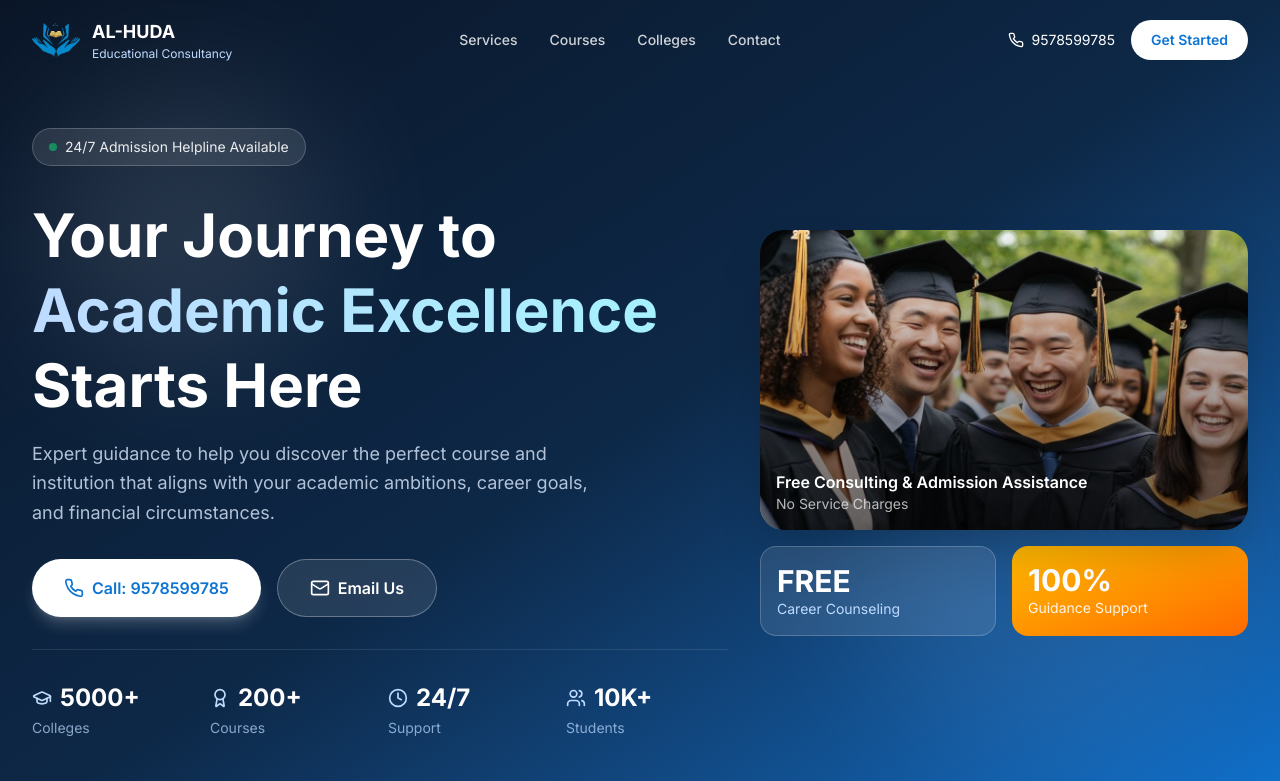
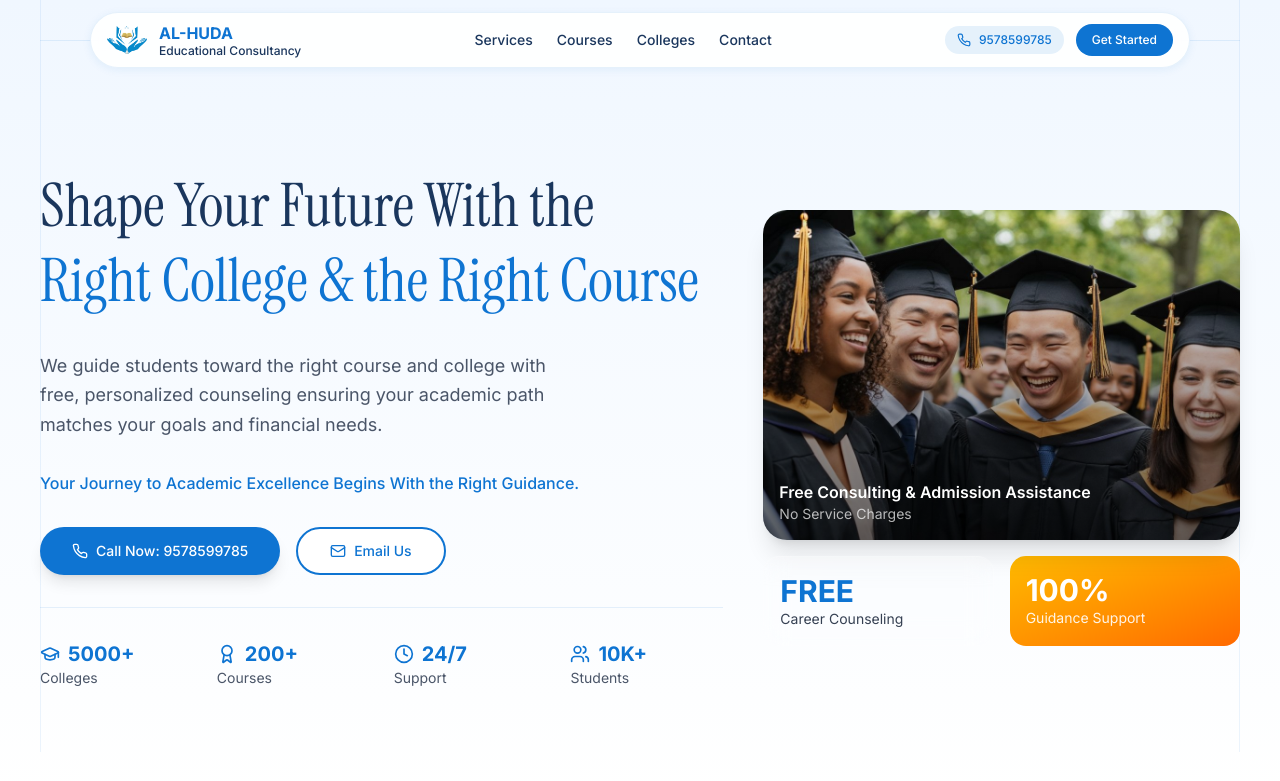
Before and after one commit to sanjayanbu12/education_consultancy, a Next.js app: page / in a window 1280 px wide. Shown: the top 781 px of the page. Built offline with nearby package versions, Linux system fonts and the light colour scheme.

Commit message:
Update hero-section.tsx

```diff
--- a/components/hero-section.tsx
+++ b/components/hero-section.tsx
@@ -1,173 +1,157 @@
 "use client"
 
-import { Phone, Mail, Menu, X, GraduationCap, Clock, Users, Award } from "lucide-react"
-import { useState } from "react"
+import type React from "react"
+import { Phone, Mail, GraduationCap, Users, Award, Clock } from "lucide-react"
 
-export default function HeroSection() {
-  const [mobileMenuOpen, setMobileMenuOpen] = useState(false)
+// Reusable Badge Component
+function Badge({ icon, text }: { icon: React.ReactNode; text: string }) {
+  return (
+    <div className="px-4 py-2 bg-white shadow-[0px_0px_0px_4px_rgba(14,116,210,0.08)] overflow-hidden rounded-full flex justify-start items-center gap-2 border border-[rgba(14,116,210,0.15)]">
+      <div className="w-4 h-4 flex items-center justify-center text-[#0E74D2]">
+        {icon}
+      </div>
+      <div className="text-center flex justify-center flex-col text-[#0E74D2] text-xs font-medium font-sans">
+        {text}
+      </div>
+    </div>
+  )
+}
 
+export default function LandingPage() {
   return (
-    <section className="relative min-h-screen bg-gradient-to-br from-[#0a1628] via-[#0d2847] to-[#0E74D2]">
-      {/* Background Pattern */}
-      <div className="absolute inset-0 opacity-10">
-        <div className="absolute top-20 left-10 w-72 h-72 bg-white rounded-full blur-3xl"></div>
-        <div className="absolute bottom-20 right-10 w-96 h-96 bg-blue-300 rounded-full blur-3xl"></div>
-      </div>
+    <div className="w-full min-h-screen relative bg-gradient-to-b from-[#f0f7ff] to-white overflow-x-hidden flex flex-col items-center">
 
-      {/* Navigation */}
-      <nav className="relative z-50 w-full">
-        <div className="max-w-7xl mx-auto px-4 sm:px-6 lg:px-8">
-          <div className="flex items-center justify-between h-20">
+      {/* Wrapper Container */}
+      <div className="relative flex flex-col items-center w-full">
+
+        {/* Main container */}
+        <div className="w-full max-w-none px-4 sm:px-6 md:px-8 lg:px-0 lg:max-w-[1200px] relative flex flex-col items-start">
+
+          {/* Left vertical line */}
+          <div className="w-[1px] h-full absolute left-4 sm:left-6 md:left-8 lg:left-0 top-0 bg-[rgba(14,116,210,0.08)]"></div>
+
+          {/* Right vertical line */}
+          <div className="w-[1px] h-full absolute right-4 sm:right-6 md:right-8 lg:right-0 top-0 bg-[rgba(14,116,210,0.08)]"></div>
+
+          <div className="self-stretch pt-[9px] flex flex-col items-center gap-4 sm:gap-6 md:gap-8 lg:gap-16 relative z-10">
+
+            {/* ----------------- NAVIGATION ----------------- */}
+            <div className="w-full h-12 sm:h-14 md:h-16 lg:h-20 absolute left-0 top-0 flex justify-center items-center z-20 px-4 sm:px-6 md:px-8 lg:px-0">
+
+              <div className="w-full h-0 absolute left-0 top-10 border-t border-[rgba(14,116,210,0.1)]"></div>
+
+              <div className="w-full max-w-[1100px] h-12 sm:h-14 py-2 px-4 bg-white/90 backdrop-blur-sm shadow-[0px_2px_8px_rgba(14,116,210,0.08)] rounded-full flex justify-between items-center border border-[rgba(14,116,210,0.1)]">
+
                 {/* Logo */}
                 <div className="flex items-center gap-3">
                   <img
                     src="/images/3rd-ed-logo-final-removebg-preview.png"
-                alt="AL-HUDA Logo"
-                className="w-12 h-12 object-contain"
+                    alt="AL-HUDA Educational Consultancy Logo"
+                    className="w-10 h-10 object-contain"
                   />
-              <div className="hidden sm:block">
-                <div className="text-white font-bold text-lg">AL-HUDA</div>
-                <div className="text-blue-200 text-xs">Educational Consultancy</div>
+                  <div className="hidden sm:flex flex-col">
+                    <span className="text-[#0E74D2] text-sm sm:text-base font-bold leading-tight">AL-HUDA</span>
+                    <span className="text-[#1a365d] text-[10px] sm:text-xs font-medium leading-tight">
+                      Educational Consultancy
+                    </span>
                   </div>
                 </div>
 
-            {/* Desktop Nav */}
-            <div className="hidden md:flex items-center gap-8">
-              <a href="#services" className="text-white/80 hover:text-white text-sm font-medium transition-colors">
-                Services
+                {/* Nav Links */}
+                <div className="hidden md:flex items-center gap-6">
+                  <a href="#services" className="text-[#1a365d] text-sm font-medium hover:text-[#0E74D2]">Services</a>
+                  <a href="#courses" className="text-[#1a365d] text-sm font-medium hover:text-[#0E74D2]">Courses</a>
+                  <a href="#colleges" className="text-[#1a365d] text-sm font-medium hover:text-[#0E74D2]">Colleges</a>
+                  <a href="#contact" className="text-[#1a365d] text-sm font-medium hover:text-[#0E74D2]">Contact</a>
+                </div>
+
+                {/* CTA */}
+                <div className="flex items-center gap-2 sm:gap-3">
+                  <a href="tel:9578599785" className="hidden sm:flex items-center gap-2 px-3 py-1.5 bg-[#0E74D2]/10 rounded-full">
+                    <Phone className="w-3.5 h-3.5 text-[#0E74D2]" />
+                    <span className="text-[#0E74D2] text-xs font-medium">9578599785</span>
                   </a>
-              <a href="#courses" className="text-white/80 hover:text-white text-sm font-medium transition-colors">
-                Courses
+                  <a href="#contact" className="px-4 py-2 bg-[#0E74D2] text-white text-xs font-medium rounded-full hover:bg-[#0a5ba8]">
+                    Get Started
                   </a>
-              <a href="#colleges" className="text-white/80 hover:text-white text-sm font-medium transition-colors">
-                Colleges
+                </div>
+              </div>
+            </div>
+
+            {/* ----------------- HERO SECTION ----------------- */}
+            <div className="pt-24 sm:pt-28 md:pt-32 lg:pt-40 pb-8 sm:pb-12 md:pb-16 w-full flex justify-center px-4 sm:px-6 md:px-8 lg:px-0">
+
+              <div className="w-full max-w-[1200px] grid grid-cols-1 lg:grid-cols-12 gap-10 items-center">
+
+                {/* LEFT SIDE */}
+                <div className="lg:col-span-7 flex flex-col items-start space-y-8">
+
+                  {/* <Badge icon={<GraduationCap className="w-4 h-4" />} text="Free Consulting & Admission Assistance" /> */}
+
+                  {/* UPDATED HERO HEADING */}
+                  <h1 className="text-[#1a365d] text-3xl sm:text-4xl md:text-5xl lg:text-6xl font-normal leading-tight font-serif">
+                    Shape Your Future With the <br />
+                    <span className="text-[#0E74D2]">Right College & the Right Course</span> <br />
+                  </h1>
+
+                  {/* UPDATED HERO SUBTEXT */}
+                  <p className="text-[#4a5568] text-base sm:text-lg leading-relaxed max-w-[550px]">
+                    We guide students toward the right course and college with free, personalized
+                    counseling ensuring your academic path matches your goals and financial needs.
+                  </p>
+
+
+                  {/* OPTIONAL SUPPORTING LINE */}
+                  <p className="text-[#0E74D2] font-medium text-sm sm:text-base">
+                    Your Journey to Academic Excellence Begins With the Right Guidance.
+                  </p>
+
+                  {/* CTA Buttons */}
+                  <div className="flex flex-col sm:flex-row gap-4">
+                    <a href="tel:9578599785"
+                      className="flex items-center gap-2 h-12 px-8 bg-[#0E74D2] text-white rounded-full font-medium text-sm shadow-lg hover:bg-[#0a5ba8] transition-all">
+                      <Phone className="w-4 h-4" /> Call Now: 9578599785
                     </a>
-              <a href="#contact" className="text-white/80 hover:text-white text-sm font-medium transition-colors">
-                Contact
+
+                    <a href="mailto:alhudaeducationalconsultant@gmail.com"
+                      className="flex items-center gap-2 h-12 px-8 bg-white text-[#0E74D2] rounded-full font-medium text-sm border-2 border-[#0E74D2] hover:bg-[#0E74D2]/5">
+                      <Mail className="w-4 h-4" /> Email Us
                     </a>
                   </div>
 
-            {/* CTA */}
-            <div className="hidden md:flex items-center gap-4">
-              <a href="tel:9578599785" className="flex items-center gap-2 text-white text-sm">
-                <Phone className="w-4 h-4" />
-                9578599785
-              </a>
-              <a
-                href="#contact"
-                className="px-5 py-2.5 bg-white text-[#0E74D2] rounded-full text-sm font-semibold hover:bg-blue-50 transition-colors"
-              >
-                Get Started
-              </a>
-            </div>
-
-            {/* Mobile Menu Button */}
-            <button onClick={() => setMobileMenuOpen(!mobileMenuOpen)} className="md:hidden text-white">
-              {mobileMenuOpen ? <X className="w-6 h-6" /> : <Menu className="w-6 h-6" />}
-            </button>
-          </div>
-        </div>
-
-        {/* Mobile Menu */}
-        {mobileMenuOpen && (
-          <div className="md:hidden absolute top-20 left-0 right-0 bg-[#0a1628] border-t border-white/10 p-4">
-            <div className="flex flex-col gap-4">
-              <a href="#services" className="text-white py-2">
-                Services
-              </a>
-              <a href="#courses" className="text-white py-2">
-                Courses
-              </a>
-              <a href="#colleges" className="text-white py-2">
-                Colleges
-              </a>
-              <a href="#contact" className="text-white py-2">
-                Contact
-              </a>
-              <a href="tel:9578599785" className="flex items-center gap-2 text-white py-2">
-                <Phone className="w-4 h-4" /> 9578599785
-              </a>
-            </div>
-          </div>
-        )}
-      </nav>
-
-      {/* Hero Content - Asymmetric Split Layout */}
-      <div className="relative z-10 max-w-7xl mx-auto px-4 sm:px-6 lg:px-8 pt-12 pb-24">
-        <div className="grid grid-cols-1 lg:grid-cols-12 gap-8 items-center">
-          {/* Left Content - 7 columns */}
-          <div className="lg:col-span-7 space-y-8">
-            {/* Badge */}
-            <div className="inline-flex items-center gap-2 px-4 py-2 bg-white/10 backdrop-blur-sm rounded-full border border-white/20">
-              <div className="w-2 h-2 bg-green-400 rounded-full animate-pulse"></div>
-              <span className="text-white/90 text-sm">24/7 Admission Helpline Available</span>
-            </div>
-
-            {/* Headline */}
-            <div className="space-y-4">
-              <h1 className="text-4xl sm:text-5xl lg:text-6xl font-bold text-white leading-tight">
-                Your Journey to
-                <span className="block text-transparent bg-clip-text bg-gradient-to-r from-blue-200 to-cyan-200">
-                  Academic Excellence
-                </span>
-                Starts Here
-              </h1>
-              <p className="text-lg text-blue-100/80 max-w-xl leading-relaxed">
-                Expert guidance to help you discover the perfect course and institution that aligns with your academic
-                ambitions, career goals, and financial circumstances.
-              </p>
-            </div>
-
-            {/* CTA Buttons */}
-            <div className="flex flex-col sm:flex-row gap-4">
-              <a
-                href="tel:9578599785"
-                className="inline-flex items-center justify-center gap-2 px-8 py-4 bg-white text-[#0E74D2] rounded-full font-semibold hover:bg-blue-50 transition-all shadow-lg shadow-white/20"
-              >
-                <Phone className="w-5 h-5" />
-                Call: 9578599785
-              </a>
-              <a
-                href="mailto:alhudaeducationalconsultant@gmail.com"
-                className="inline-flex items-center justify-center gap-2 px-8 py-4 bg-white/10 backdrop-blur-sm text-white rounded-full font-semibold border border-white/30 hover:bg-white/20 transition-all"
-              >
-                <Mail className="w-5 h-5" />
-                Email Us
-              </a>
-            </div>
-
-            {/* Quick Stats Row */}
-            <div className="grid grid-cols-2 sm:grid-cols-4 gap-4 pt-8 border-t border-white/10">
+                  {/* Stats Row */}
+                  <div className="grid grid-cols-2 sm:grid-cols-4 gap-6 pt-8 border-t border-[#0E74D2]/10 w-full">
                     {[
                       { value: "5000+", label: "Colleges", icon: <GraduationCap className="w-5 h-5" /> },
                       { value: "200+", label: "Courses", icon: <Award className="w-5 h-5" /> },
                       { value: "24/7", label: "Support", icon: <Clock className="w-5 h-5" /> },
                       { value: "10K+", label: "Students", icon: <Users className="w-5 h-5" /> },
                     ].map((stat, i) => (
-                <div key={i} className="text-center sm:text-left">
-                  <div className="flex items-center justify-center sm:justify-start gap-2 text-blue-200 mb-1">
-                    {stat.icon}
-                    <span className="text-2xl font-bold text-white">{stat.value}</span>
+                      <div key={i} className="text-left">
+                        <div className="flex items-center gap-2 text-[#0E74D2] font-bold text-xl">
+                          {stat.icon} {stat.value}
                         </div>
-                  <div className="text-blue-200/70 text-sm">{stat.label}</div>
+                        <div className="text-[#4a5568] text-sm">{stat.label}</div>
                       </div>
                     ))}
                   </div>
+
                 </div>
 
-          {/* Right Content - 5 columns - Stacked Cards */}
-          <div className="lg:col-span-5 relative">
-            <div className="relative space-y-4">
+                {/* ----------------- RIGHT SIDE IMAGES ----------------- */}
+                <div className="lg:col-span-5 space-y-4">
+
                   {/* Main Image Card */}
-              <div className="relative rounded-3xl overflow-hidden shadow-2xl">
+                  <div className="relative rounded-3xl overflow-hidden shadow-xl">
                     <img
                       src="/happy-diverse-students-celebrating-graduation-with.jpg"
                       alt="Students celebrating graduation"
-                  className="w-full h-[300px] object-cover"
+                      className="w-full h-[330px] object-cover"
                     />
                     <div className="absolute inset-0 bg-gradient-to-t from-black/60 to-transparent"></div>
-                <div className="absolute bottom-4 left-4 right-4">
-                  <div className="text-white font-semibold">Free Consulting & Admission Assistance</div>
+
+                    <div className="absolute bottom-4 left-4 right-4 text-white">
+                      <div className="font-semibold">Free Consulting & Admission Assistance</div>
                       <div className="text-white/70 text-sm">No Service Charges</div>
                     </div>
                   </div>
@@ -175,28 +159,27 @@ export default function HeroSection() {
                   {/* Floating Cards */}
                   <div className="grid grid-cols-2 gap-4">
                     <div className="bg-white/10 backdrop-blur-md rounded-2xl p-4 border border-white/20">
-                  <div className="text-3xl font-bold text-white">FREE</div>
-                  <div className="text-blue-200 text-sm">Career Counseling</div>
+                      <div className="text-3xl font-bold text-[#0E74D2]">FREE</div>
+                      <div className="text-gray-700 text-sm">Career Counseling</div>
                     </div>
-                <div className="bg-gradient-to-br from-amber-400 to-orange-500 rounded-2xl p-4">
-                  <div className="text-3xl font-bold text-white">100%</div>
+
+                    <div className="bg-gradient-to-br from-amber-400 to-orange-500 rounded-2xl p-4 text-white">
+                      <div className="text-3xl font-bold">100%</div>
                       <div className="text-white/90 text-sm">Guidance Support</div>
                     </div>
                   </div>
+
                 </div>
+
               </div>
+
+            </div>
+
+          </div>
+
         </div>
       </div>
 
-      {/* Bottom Wave */}
-      <div className="absolute bottom-0 left-0 right-0">
-        <svg viewBox="0 0 1440 120" fill="none" xmlns="http://www.w3.org/2000/svg">
-          <path
-            d="M0 120L60 110C120 100 240 80 360 70C480 60 600 60 720 65C840 70 960 80 1080 85C1200 90 1320 90 1380 90L1440 90V120H1380C1320 120 1200 120 1080 120C960 120 840 120 720 120C600 120 480 120 360 120C240 120 120 120 60 120H0Z"
-            fill="white"
-          />
-        </svg>
     </div>
-    </section>
   )
 }
```
Lines whose indentation alone changed are shown as unchanged.
